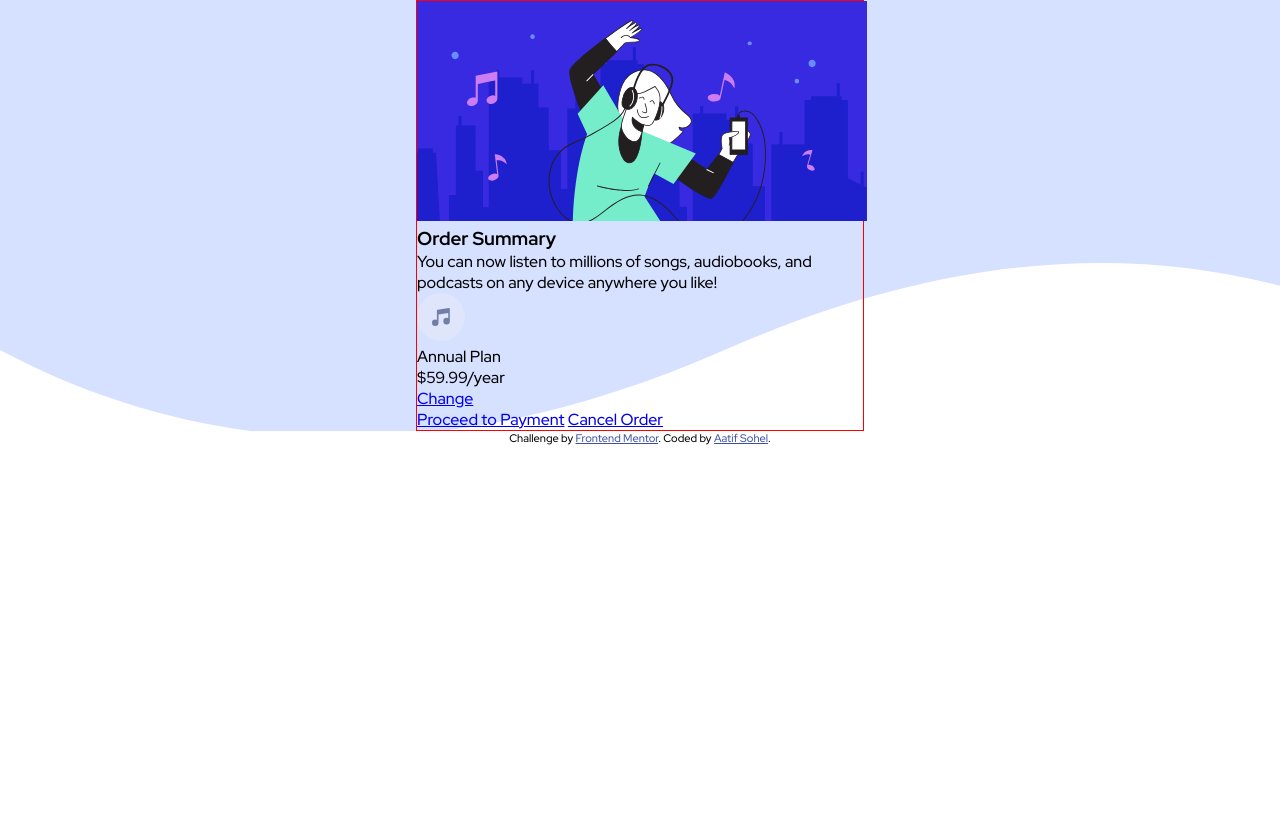
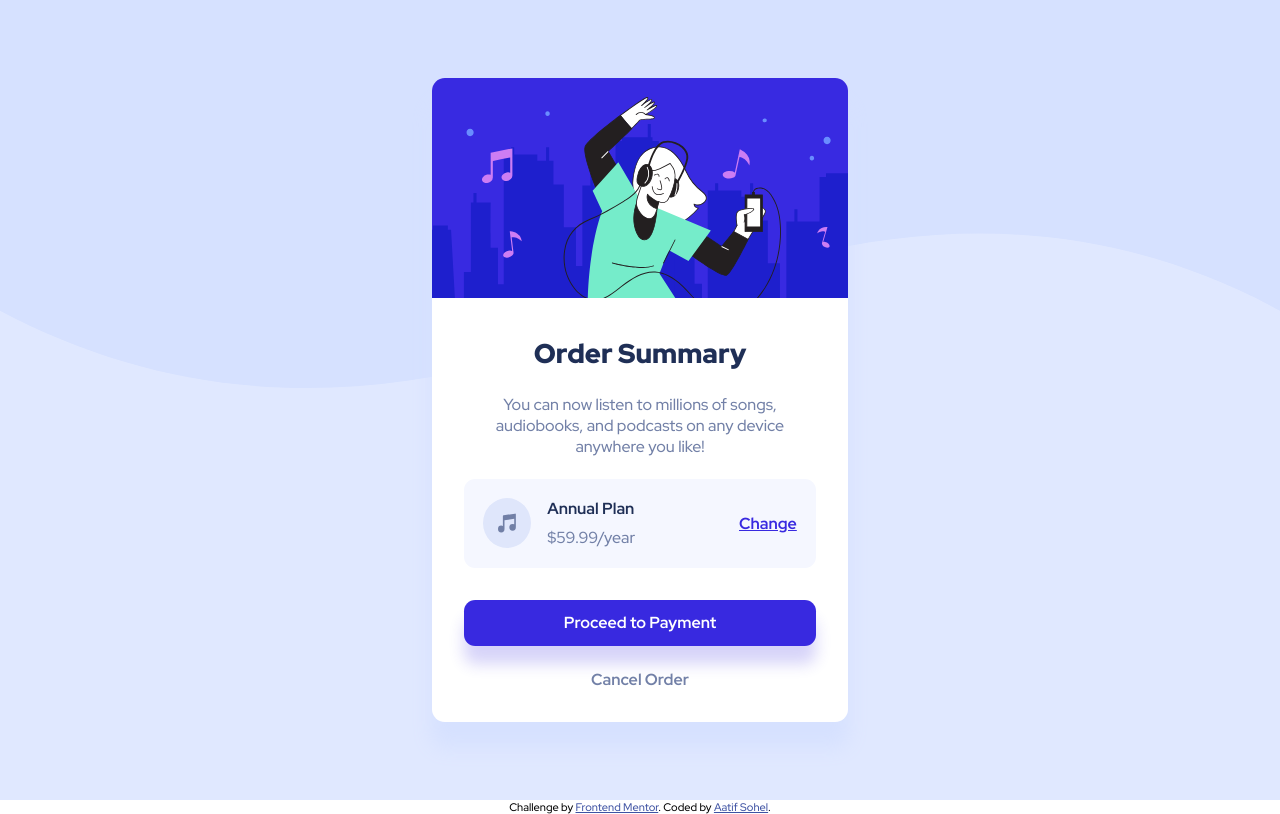
Before and after one commit to aatifsohel/fe-order-summary, a plain HTML site: page index.html in a window 1280 px wide. Drawn offline with Linux system fonts and the light colour scheme.

Commit message:
card and background set

```diff
--- a/index.html
+++ b/index.html
@@ -23,9 +23,9 @@
   <body>
     <main class="container">
       <article class="card">
-        <figure class="img">
+        <figure class="img-wrapper">
           <img
-            class="hero-img"
+            class="illustration-hero"
             src="images/illustration-hero.svg"
             alt="illustration-hero"
           />
@@ -43,15 +43,18 @@
                 src="images/icon-music.svg"
                 alt="icon-music"
               />
+              <div class="plan-name">
                 <p class="annual-plan">Annual Plan</p>
                 <p class="price">$59.99/year</p>
               </div>
+            </div>
             <a class="change-plan" href="#">Change</a>
+          </div>
+          <div class="btns">
+            <a class="pay btn" href="#">Proceed to Payment</a>
+            <a class="cancel btn" href="#">Cancel Order</a>
+          </div>
         </section>
-        </div>
-
-        <a class="pay" href="#">Proceed to Payment</a>
-        <a class="cancel" href="#">Cancel Order</a>
       </article>
     </main>
 
--- a/styles.css
+++ b/styles.css
@@ -1,26 +1,142 @@
+body {
+  font-family: "Red Hat Display", sans-serif;
+  font-size: 1rem;
+}
 * {
   margin: 0;
   padding: 0;
   box-sizing: border-box;
 }
-html {
-  font-family: "Red Hat Display", sans-serif;
-  font-size: 1rem;
-}
 
 /* ******* */
 
 .container {
-  max-width: 100vw;
-  background-image: url(/images/pattern-background-desktop.svg);
+  min-height: 100vh;
+  background-color: hsl(225, 100%, 94%);
+  background-image: url(./images/pattern-background-desktop.svg);
+  background-size: 100%;
+  background-repeat: no-repeat;
   display: grid;
   place-content: center;
+  color: hsl(223, 47%, 23%);
 }
 
 .card {
-  max-width: 28rem;
-  border: 1px solid red;
-  padding: ;
+  width: 26rem;
+  background-color: #fff;
+  overflow: hidden;
+  border-radius: 0.8rem;
+  box-shadow: 0 25px 20px 1px hsl(224deg 100% 92%);
+}
+
+/* Hero */
+
+.illustration-hero {
+  height: 13.75rem;
+}
+
+.section-summary {
+  text-align: center;
+  margin: 2rem;
+}
+
+.title {
+  margin-bottom: 1.4rem;
+  font-weight: 900;
+  font-size: 1.7rem;
+}
+
+.description {
+  font-size: 1rem;
+  margin-bottom: 1.4rem;
+  color: hsl(224, 23%, 55%);
+  padding: 0 0.5rem 0 0.5rem;
+}
+
+/* Plans */
+
+.plans {
+  display: flex;
+  justify-content: space-between;
+  align-items: center;
+  margin: 1.4rem 0 2rem 0;
+  padding: 1.2rem;
+  background-color: hsl(225, 100%, 98%);
+  border-radius: 0.7rem;
+}
+
+.selected-plan {
+  display: flex;
+  gap: 1rem;
+  text-align: left;
+}
+
+.plan-name {
+  display: flex;
+  flex-direction: column;
+  gap: 0.5rem;
+}
+
+.annual-plan {
+  font-weight: 700;
+}
+
+.price {
+  color: hsl(224, 23%, 55%);
+}
+
+.change-plan {
+  color: hsl(245, 75%, 52%);
+  font-weight: 700;
+}
+
+.change-plan:hover,
+.change-plan:active {
+  text-decoration: none;
+  color: rgba(56, 41, 224, 0.7);
+}
+
+/* Buttons */
+
+.btns {
+  display: flex;
+  flex-direction: column;
+  text-align: center;
+  gap: 1.4rem;
+}
+
+.btn,
+.btn:link,
+.btn:visited {
+  text-decoration: none;
+  font-weight: 700;
+  padding: 0.8rem 0 0.8rem 0;
+  border-radius: 0.7rem;
+  border: none;
+  cursor: pointer;
+  font-family: inherit;
+}
+
+.pay {
+  background-color: hsl(245, 75%, 52%);
+  color: white;
+  box-shadow: 0 18px 15px 0px rgba(56, 41, 224, 0.2);
+}
+
+.pay:hover,
+.pay:active {
+  background-color: rgba(56, 41, 224, 0.7);
+}
+
+.cancel:link,
+.cancel:visited {
+  color: hsl(224, 23%, 55%);
+  padding: 0;
+}
+
+.cancel:hover,
+.cancel:active {
+  color: hsl(223, 47%, 23%);
 }
 
 /* ATTRIBUTION */
```
Lines whose indentation alone changed are shown as unchanged.
